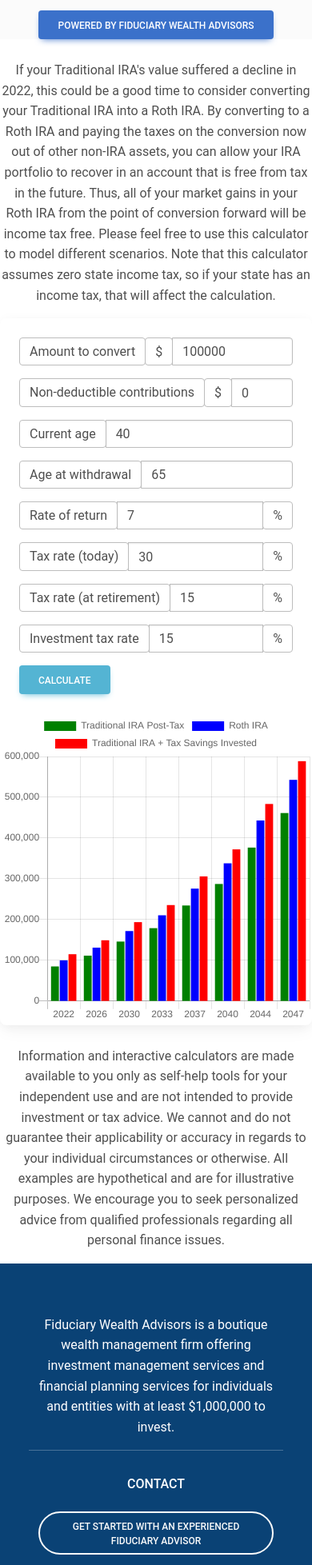
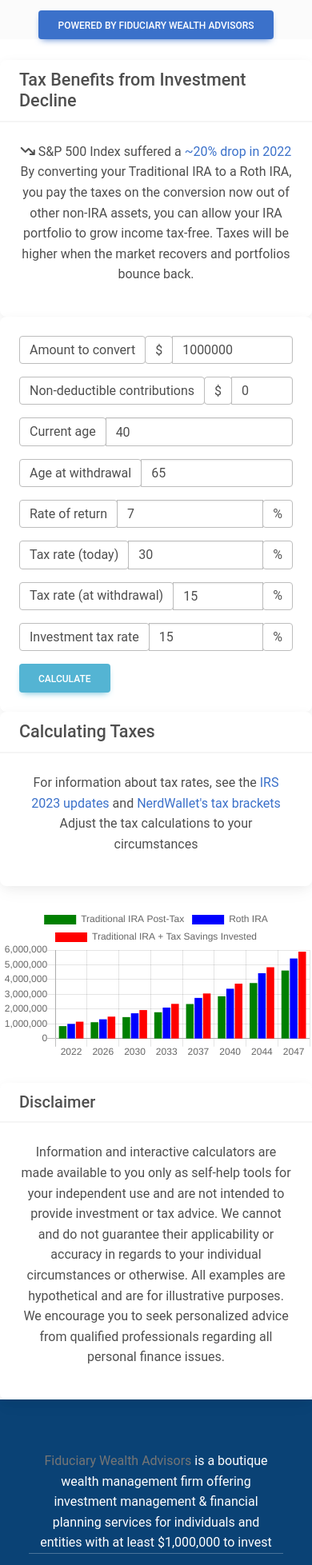
Before and after one commit to kevindweb/roth_conversion, a plain HTML site: page index.html in a window 390 px wide. Shown: the part 36-1993 px from the top of the page at 80% size. Drawn offline with nearby package versions, Linux system fonts and the light colour scheme.

Commit message:
Adding better wording and changing mobile responsiveness

```diff
--- a/formula.js
+++ b/formula.js
@@ -115,7 +115,6 @@ function split(left, right, parts) {
     }
 
     result.add(Math.ceil(right));
-    console.log(result);
     return result;
 }
 
--- a/index.html
+++ b/index.html
@@ -1,7 +1,11 @@
 <head>
     <link rel="icon" type="image/x-icon" href="images/stocks.png">
+    <link rel="stylesheet" href="https://cdnjs.cloudflare.com/ajax/libs/font-awesome/6.2.1/css/all.min.css"
+        integrity="sha512-MV7K8+y+gLIBoVD59lQIYicR65iaqukzvf/nwasF0nqhPay5w/9lJmVM2hMDcnK1OnMGCdVK+iQrJ7lzPJQd1w=="
+        crossorigin="anonymous" referrerpolicy="no-referrer" />
     <link href="https://cdnjs.cloudflare.com/ajax/libs/mdb-ui-kit/6.0.1/mdb.min.css" rel="stylesheet" />
     <link rel="stylesheet" href="calculators.css" />
+    <meta name="viewport" content="width=device-width, initial-scale=1" />
     <title>Roth Conversion Calculator</title>
 </head>
 
@@ -13,15 +17,24 @@
             Fiduciary Wealth Advisors</a>
     </div>
     <br />
-    <p style="text-align: center;">If your Traditional IRA's value suffered a decline in 2022, this could be a good time
-        to consider converting your Traditional IRA into a Roth IRA. By converting to a Roth IRA and paying the taxes on
-        the conversion now out of other non-IRA assets, you can allow your IRA portfolio to recover in an account that
-        is free from tax in the future. Thus, all of your market gains in your Roth IRA from the point of conversion
-        forward will be income tax free. Please feel free to use this calculator to model different scenarios. Note that
-        this calculator assumes zero state income tax, so if your state has an income tax, that will affect the
-        calculation.</p>
     </section>
     <div class="row">
+        <div class="col-md-12 col-lg-4 col-sm-3 mx-auto">
+            <div class="card">
+                <h4 class="card-header">Tax Benefits from Investment Decline</h4>
+                <div class="card-body">
+                    <p style="text-align: center;">
+                        <i class="fa-solid fa-arrow-trend-down"></i> S&P 500 Index suffered a <a
+                            href="https://www.google.com/finance/quote/.INX:INDEXSP?sa=X&ved=2ahUKEwjKqLa28KH8AhUsQzABHXdPCYAQ3ecFegQINxAg&window=1Y"
+                            class="text-blue" target="_blank">~20% drop in 2022</a>
+                        <br />
+                        By converting your Traditional IRA to a Roth IRA, you pay the taxes on
+                        the conversion now out of other non-IRA assets, you can allow your IRA portfolio to grow
+                        income tax-free. Taxes will be higher when the market recovers and portfolios bounce back.
+                    </p>
+                </div>
+            </div>
+        </div>
         <div class="col-md-12 col-lg-4 col-sm-3 mx-auto">
             <div class="card">
                 <div class="card-body">
@@ -35,8 +48,8 @@
                         <div class="input-group-prepend">
                             <span class="input-group-text">$</span>
                         </div>
-                        <input type="text" name="AMT" class="form-control" id="rothConversion-AMT" placeholder="10000"
-                            aria-label="" aria-describedby="basic-addon1" value="100000">
+                        <input type="text" name="AMT" class="form-control" id="rothConversion-AMT" placeholder="100000"
+                            aria-label="" aria-describedby="basic-addon1" value="1000000">
                     </div>
                     <div class="input-group mb-3">
                         <div class="input-group-prepend">
@@ -96,8 +109,8 @@
                     <div class="input-group mb-3">
                         <div class="input-group-prepend">
                             <span class="input-group-text tooltips top"
-                                tooltips-text="Expected marginal income tax rate at retirement">Tax rate
-                                (at retirement)</span>
+                                tooltips-text="Expected marginal income tax rate at withdrawal">Tax rate
+                                (at withdrawal)</span>
                         </div>
                         <input type="text" name="TAX_RATE_ATR" class="form-control" placeholder="15" aria-label=""
                             aria-describedby="basic-addon1" value="15">
@@ -119,17 +132,47 @@
                     </div>
                     <button type="button" class="btn btn-info" onClick="calculate()">Calculate</button>
                 </div>
-                <canvas id="investmentGainsChart" width="400" height="400"></canvas>
+            </div>
+        </div>
+        <div class="col-md-12 col-lg-4 col-sm-3 mx-auto">
+            <div class="card">
+                <h4 class="card-header">Calculating Taxes</h4>
+                <div class="card-body">
+                    <p style="text-align: center;">
+                        For information about tax rates, see the <a
+                            href="https://www.irs.gov/newsroom/irs-provides-tax-inflation-adjustments-for-tax-year-2023"
+                            class="text-blue" target="_blank">IRS 2023 updates</a> and
+                        <a href="https://www.irs.gov/newsroom/irs-provides-tax-inflation-adjustments-for-tax-year-2023"
+                            class="text-blue" target="_blank">NerdWallet's tax brackets</a>
+                        <br />
+                        Adjust the tax calculations to your circumstances
+                    </p>
+                </div>
             </div>
         </div>
     </div>
     <br />
-    <p style="text-align: center;">Information and interactive calculators are made available to you only as self-help
-        tools for your independent
-        use and are not intended to provide investment or tax advice. We cannot and do not guarantee their applicability
-        or accuracy in regards to your individual circumstances or otherwise. All examples are hypothetical and are for
-        illustrative purposes. We encourage you to seek personalized advice from qualified professionals regarding all
-        personal finance issues.</p>
+    <div class="row">
+        <div class="col-md-12 col-lg-6 col-sm-2 mx-auto">
+            <canvas id="investmentGainsChart"></canvas>
+        </div>
+    </div>
+    <br />
+    <div class="card w-100">
+        <h5 class="card-header">Disclaimer</h5>
+        <div class="card-body">
+            <p style="text-align: center;">Information and interactive calculators are made available to you only as
+                self-help
+                tools for your independent
+                use and are not intended to provide investment or tax advice. We cannot and do not guarantee their
+                applicability
+                or accuracy in regards to your individual circumstances or otherwise. All examples are hypothetical and
+                are for
+                illustrative purposes. We encourage you to seek personalized advice from qualified professionals
+                regarding all
+                personal finance issues.</p>
+        </div>
+    </div>
     </section>
     <section>
         <footer class="text-center text-white" style="background-color: #0a4275;">
@@ -137,30 +180,22 @@
                 <section class="">
                     <div class="row">
                         <div class="col-md-3 col-lg-3 col-xl-3 mx-auto mt-3">
-                            <p>
-                                Fiduciary Wealth Advisors is a boutique wealth management firm offering investment
-                                management services and financial planning services for individuals and entities with at
-                                least $1,000,000 to invest.
-                            </p>
+                            <span><a href="https://www.fiduciarywealthadvisors.com/" class="text-muted">Fiduciary Wealth
+                                    Advisors</a> is a
+                                boutique wealth management
+                                firm offering investment
+                                management & financial planning services for individuals and entities with at
+                                least $1,000,000 to invest</span>
                         </div>
-
                         <hr class="w-100 clearfix d-md-none" />
-
                         <div class="col-md-4 col-lg-3 col-xl-3 mx-auto mt-3">
                             <h6 class="text-uppercase mb-4 font-weight-bold">Contact</h6>
-                            <p class="d-flex justify-content-center align-items-center">
-                                <a class="btn btn-outline-light btn-rounded"
-                                    href="https://www.fiduciarywealthadvisors.com/" role="button">
-                                    Get started with an experienced fiduciary advisor</a>
-                            </p>
+                            <p><i class="fas fa-envelope mr-3"></i> scott@fiduciarywealthadvisors.com</p>
                             <p><i class="fas fa-home mr-3"></i> 2801 Fruitville Rd. Suite 160 Sarasota, FL 34237</p>
-                            <p><i class="fas fa-envelope mr-3"></i> scott@fiduciarywealthadvisors.com</p>
                             <p><i class="fas fa-phone mr-3"></i> +1 941 487 8640</p>
                         </div>
                     </div>
                 </section>
-            </div>
-            <div class="text-center p-3" style="background-color: rgba(0, 0, 0, 0.2);">
             </div>
         </footer>
     </section>
--- /dev/null
+++ b/sitemap.xml
@@ -0,0 +1,6 @@
+<?xml version="1.0" encoding="utf-8" standalone="yes" ?>
+<urlset xmlns="http://www.sitemaps.org/schemas/sitemap/0.9">
+  <url>
+    <loc>https://rothconversion.com/</loc>
+  </url>
+</urlset>
```
